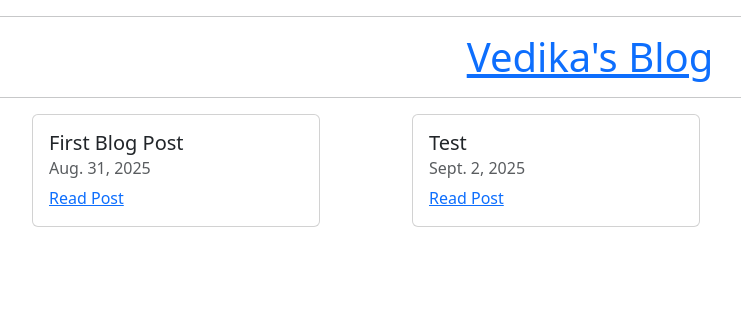
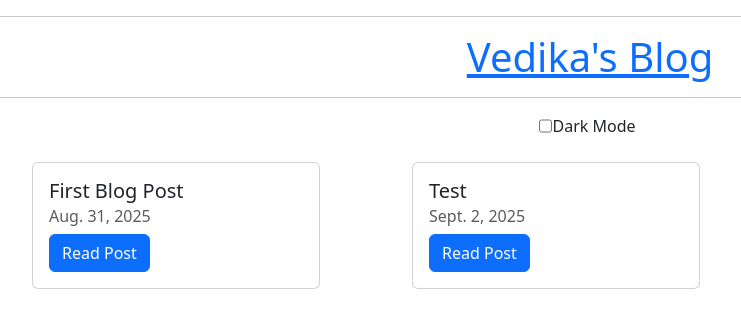
Before and after one commit to VC-create/gratitude, a Django app: page / in a window 1280 px wide. Shown: the top 328 px of the page, without its empty margins (50-791 px from the left). Run offline with Django 5.2, Linux system fonts and the light colour scheme; data comes from the database, SQL or seed files in the repository.

Commit message:
added dark mode

```diff
--- a/pages/templates/base.html
+++ b/pages/templates/base.html
@@ -1,5 +1,5 @@
 <!DOCTYPE html>
-<html lang="en">
+<html lang="en" id="htmlPage" data-bs-theme="light">
   <head>
     <meta charset="UTF-8">
     <meta name="viewport" content="width=device-width, initial-scale=1.0">
@@ -12,8 +12,14 @@
   <body>
     <hr>
     <!--to go back to home page, use home because in the urls.py, you defined the path to be just homes-->
-    <a href = "{% url 'home' %}"><h1 class = "text-center text-primary">Vedika's Blog</h1></a>
+    <a href = "{% url 'home' %}"><h1 class = "text-center text-primary" style = "text-decoration none">Vedika's Blog</h1></a>
     <hr>
+
+    <div class="d-flex justify-content-center">
+      <input type="checkbox" id="checkbox">
+      <label style="margin-right:5px" for="mycheckbox">Dark Mode</label>
+    </div>
+    <br>
 
     <div class = "container">
     {% block content %}
@@ -21,6 +27,20 @@
     {% endblock %}
     </div>
 
-    <script src="index.js"></script>
+    <script>
+      page = document.getElementById("htmlPage");
+      checkbox = document.getElementById("checkbox");
+
+      checkbox.addEventListener("change", enableDarkMode);
+
+      function enableDarkMode(){
+          if(checkbox.checked){
+              page.setAttribute("data-bs-theme", "dark");
+          }
+          else{
+              page.setAttribute("data-bs-theme", "light");
+          }
+      }
+    </script>
   </body>
 </html>
--- a/pages/templates/home.html
+++ b/pages/templates/home.html
@@ -13,7 +13,7 @@
             <div class="card-body">
             <h5 class="card-title">{{post.title}}</h5>
             <h6 class="card-subtitle mb-2 text-body-secondary"> {{post.date}}</h6>
-            <a href = "{% url 'detail' post.pk %}" class="card-link">Read Post</a>
+            <a href = "{% url 'detail' post.pk %}" class="card-link btn btn-primary">Read Post</a>
             </div>
           </div>
         </div>
```
